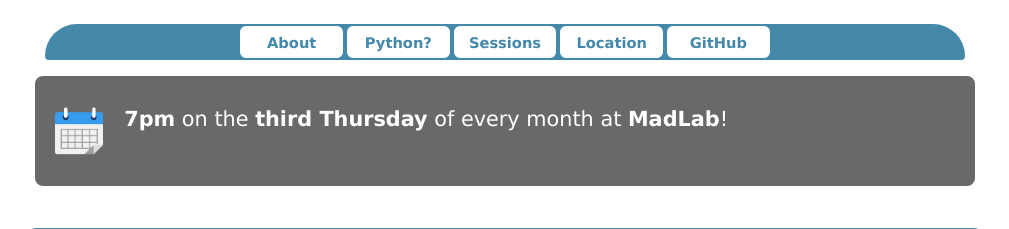
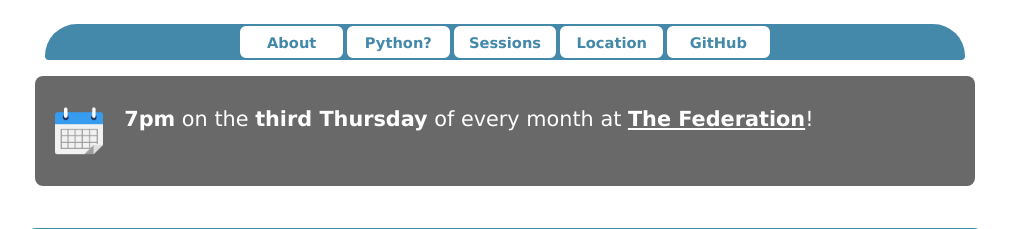
Before and after one commit to PythonNorthwestUK/pynw-website, a Django app: page / in a window 1280 px wide. Shown: the part 410-639 px from the top of the page, without its empty margins (135-1144 px from the left). Run offline with Django 3.2, Linux system fonts and the light colour scheme; some web fonts are replaced.

Commit message:
fixed meeting location in summary box

```diff
--- a/pynwapp/static/pynwapp/style.css
+++ b/pynwapp/static/pynwapp/style.css
@@ -171,7 +171,10 @@ figcaption
 
 section.standout
 { font-size: 130%; text-align: center; padding: 0.5em 1em; background-color: dimgray;
-  color: white; /*border: 4px solid green;*/ }
+  color: white; }
+
+section.standout a
+{ color: white; }
 
 img.icon
 { width: 48px; height: 48px; }
--- a/pynwapp/templates/pynwapp/index.html
+++ b/pynwapp/templates/pynwapp/index.html
@@ -38,7 +38,7 @@
   <img src="{% static 'pynwapp/images/calendar_s.png' %}" alt="Calendar icon" class="icon"/></a>
   <strong><abbr class="dtstart dt-start" title="19:00">7pm</abbr></strong>
   on <abbr class="p-rrule rrule" title="FREQ=MONTHLY;BYDAY=3TH">the <strong>third Thursday</strong> of every month</abbr>
-  at <strong class="p-location location">MadLab</strong>!</p>
+  at <strong class="p-location location"><a href="#wheretofindus">The Federation</a></strong>!</p>
 </section>
 
 <section id="about">
```
